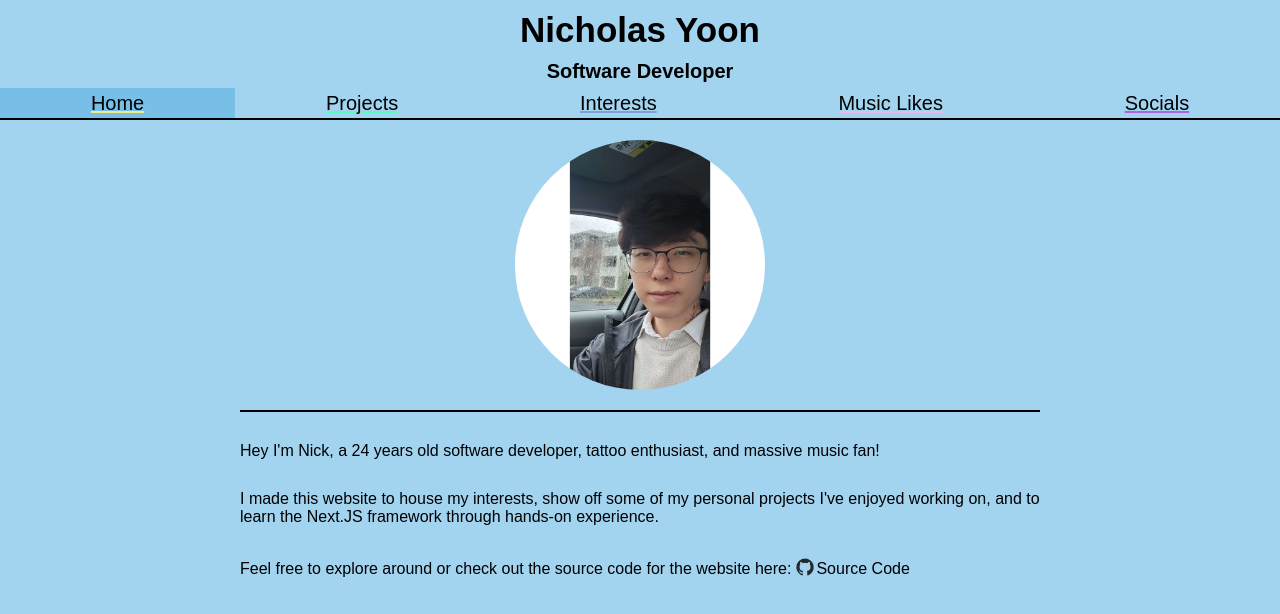
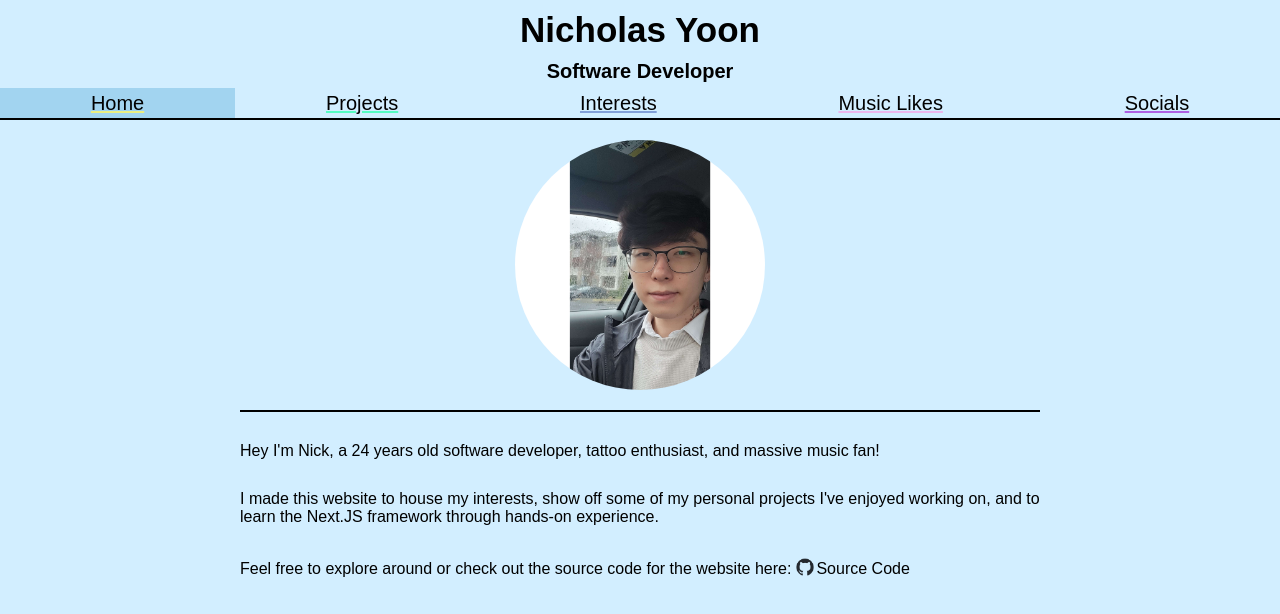
Before and after one commit to nyoon8360/mywebsite, a Next.js app: page / in a window 1280 px wide. Shown: the top 614 px of the page. Built offline with nearby package versions, Linux system fonts and the light colour scheme.

Commit message:
commit before 2nd redesign

```diff
--- a/components/collapsible.js
+++ b/components/collapsible.js
@@ -20,8 +20,6 @@ function toggleCollapsible(event) {
     let collapsibleElement = event.target;
     let contentContainer = collapsibleElement.nextElementSibling;
 
-    //collapsibleElement.classList.toggle('.activeCollapsible');
-
     collapsibleElement.children[2].src = collapsibleElement.children[2].getAttribute('src') == '/svgs/down-arrow.svg' ? '/svgs/up-arrow.svg' : '/svgs/down-arrow.svg';
 
     if (contentContainer.style.maxHeight) {
--- a/components/headerTab.js
+++ b/components/headerTab.js
@@ -13,7 +13,7 @@ export default function headerTab({tabState, underlineColor, destinationPath, on
             return (
                 <div className={styles.mainContainer}>
                     <div
-                        style={{textDecorationColor: underlineColor, backgroundColor: '#78bfe8', cursor: 'default'}}
+                        style={{textDecorationColor: underlineColor, backgroundColor: '#A2D4F0', cursor: 'default'}}
                         className={styles.tab}>
                         {children}
                     </div>
--- a/components/mainHeader.module.css
+++ b/components/mainHeader.module.css
@@ -1,7 +1,7 @@
 .headerContainer {
     display: flex;
     flex-direction: column;
-    background-color: #A2D4F0;
+    background-color: #d2eeff;
 
     z-index: 5;
 
@@ -60,7 +60,7 @@
     line-height: 30px;
     height: 30px;
 
-    background-color: #A2D4F0;
+    background-color: #d2eeff;
 }
 
 .fallingTabContainer {
--- a/styles/global.css
+++ b/styles/global.css
@@ -1,6 +1,6 @@
 html, body {
     margin: 0;
 
-    background-color: #A2D4F0;
+    background-color: #d2eeff;
     overflow-x: hidden;
 }
```
